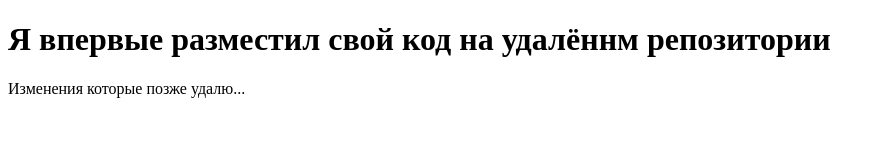
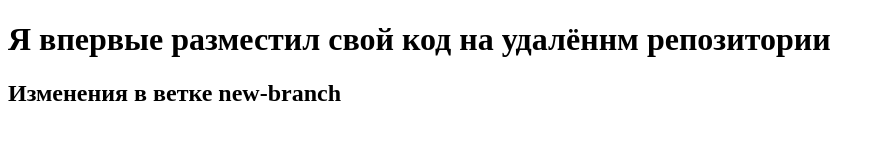
Before and after one commit to Arizonachel/test_repo1, a plain HTML site: page index.html in a window 1280 px wide. Shown: the whole page, without its empty margins (0-885 px from the left). Drawn offline with Linux system fonts and the light colour scheme.

Commit message:
изменения  в ветке new-branch

```diff
--- a/index.html
+++ b/index.html
@@ -7,6 +7,6 @@
 </head>
 <body>
     <h1>Я впервые разместил свой код на удалённм репозитории</h1>
-    <p>Изменения которые позже удалю...</p>
+    <h2> Изменения в ветке new-branch</h2>
     </body>
     </html>
```
